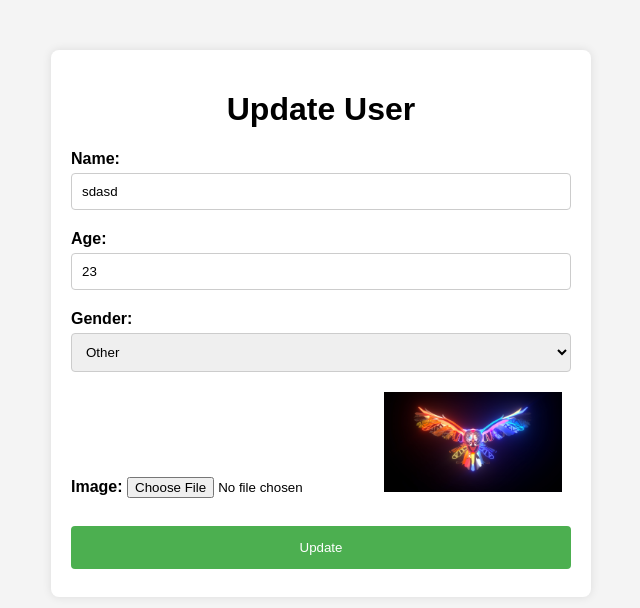
After one commit to shohan-dev/Django-Demo-web, a Django app: page /update_table/13 in a window 1280 px wide. The commit adds this page. Shown: the top 608 px of the page, without its empty margins (319-959 px from the left). Run offline with Django 5.2, Linux system fonts and the light colour scheme; data comes from the database, SQL or seed files in the repository; both versions use the stored data as it was after the commit.

Commit message:
update table

```diff
--- a/myweb/urls.py
+++ b/myweb/urls.py
@@ -13,5 +13,6 @@ urlpatterns = [
     path("student", student_s),
     path("table", table),
     path("delete_txt_table/<int:id>", delete_txt),
+    path("update_table/<int:id>", update_table),
     path('admin/', admin.site.urls),
 ] + static(settings.STATIC_URL, document_root=settings.STATIC_ROOT) + static(settings.MEDIA_URL, document_root=settings.MEDIA_ROOT)
--- a/students/templates/table.html
+++ b/students/templates/table.html
@@ -83,7 +83,7 @@
                     <td>{{ student.gender }}</td>
                     <td><img src="media/{{ student.image }}" height='100' weight='100'/></td>
                     <td>
-                        <button class="btn btn-primary mr-2">Edit</button>
+                        <a href="update_table/{{student.id}}"><button class="btn btn-primary mr-2">Edit</button></a>
                         <a href="delete_txt_table/{{student.id}}"><button class="btn btn-danger">Delete</button></a>
                     </td>
                 </tr>
--- /dev/null
+++ b/students/templates/update_table.html
@@ -0,0 +1,101 @@
+<!-- update_user.html -->
+
+<!DOCTYPE html>
+<html lang="en">
+<head>
+    <meta charset="UTF-8">
+    <meta name="viewport" content="width=device-width, initial-scale=1.0">
+    <title>Update User</title>
+    <style>
+        body {
+            font-family: Arial, sans-serif;
+            background-color: #f4f4f4;
+            margin: 0;
+            padding: 0;
+        }
+        .container {
+            max-width: 500px;
+            margin: 50px auto;
+            background-color: #fff;
+            padding: 20px;
+            border-radius: 8px;
+            box-shadow: 0 0 10px rgba(0, 0, 0, 0.1);
+        }
+        h1 {
+            text-align: center;
+        }
+        label {
+            font-weight: bold;
+        }
+        input[type="text"],
+        input[type="number"],
+        select {
+            width: 100%;
+            padding: 10px;
+            margin-top: 5px;
+            margin-bottom: 20px;
+            border: 1px solid #ccc;
+            border-radius: 4px;
+            box-sizing: border-box;
+        }
+        input[type="file"] {
+            margin-bottom: 20px;
+        }
+        input[type="submit"] {
+            background-color: #4CAF50;
+            color: white;
+            padding: 14px 20px;
+            margin: 8px 0;
+            border: none;
+            border-radius: 4px;
+            cursor: pointer;
+            width: 100%;
+        }
+        input[type="submit"]:hover {
+            background-color: #45a049;
+        }
+        .preview {
+            max-width: 100%;
+            height: auto;
+            margin-bottom: 20px;
+        }
+    </style>
+    <script>
+        function previewImage(event) {
+            var reader = new FileReader();
+            reader.onload = function() {
+                var output = document.getElementById('imagePreview');
+                output.src = reader.result;
+            }
+            reader.readAsDataURL(event.target.files[0]);
+        }
+    </script>
+</head>
+<body>
+    <div class="container">
+        <h1>Update User</h1>
+        <form method="post" enctype="multipart/form-data">
+
+            {% csrf_token %}
+            <label for="name">Name:</label>
+            <input type="text" id="name" name="name" value="{{ data.name }}"><br>
+
+            <label for="age">Age:</label>
+            <input type="number" id="age" name="age" value="{{ data.age }}"><br>
+
+            <label for="gender">Gender:</label>
+            <select id="gender" name="gender">
+                <option value="male" {% if data.gender == 'male' %} selected {% endif %}>Male</option>
+                <option value="female" {% if data.gender == 'female' %} selected {% endif %}>Female</option>
+                <option value="other" {% if data.gender == 'other' %} selected {% endif %}>Other</option>
+            </select><br>
+
+            <label for="image">Image:</label>
+            <input type="file" id="image" name="image" onchange="previewImage(event)">
+            <img src="media/{{ data.image }}" alt="Preview" height='100' weight='100'/>
+
+            <input type="submit" value="Update">
+        </form>
+    </div>
+</body>
+</html>
--- a/students/views.py
+++ b/students/views.py
@@ -37,3 +37,38 @@ def delete_txt(request,id):
     delete = Student.objects.get(id=id)
     delete.delete()
     return redirect("/table")
+
+# def update_table(request,id,s_name,s_age,s_gender,s_image):
+
+
+#     Student.objects.update(name=s_name, age=s_age, gender=s_gender, image=s_image)
+#     return redirect("/table")
+
+def update_table(request, id):
+    try:
+        data = Student.objects.get(id=id)
+    except Student.DoesNotExist:
+        return HttpResponse("User not found")
+
+    if request.method == 'POST':
+        try:
+            # Retrieve form data including the uploaded image
+            s_name = request.POST.get('name')
+            s_age = request.POST.get('age')
+            s_gender = request.POST.get('gender')
+            s_image = request.FILES.get('image')
+
+            # Update the student object with new data
+            data.name = s_name
+            data.age = s_age
+            data.gender = s_gender
+            if s_image:
+                data.image = s_image
+            data.save()
+
+            return redirect("/table")
+        except Exception as e:
+            return HttpResponse(f"Error updating data: {e}")
+
+    context = {"data": data}
+    return render(request, 'update_table.html', context)
```
Also changed, not shown: db.sqlite3, media/img/owl-digital-art-3840x2160-10177.jpg (added).
